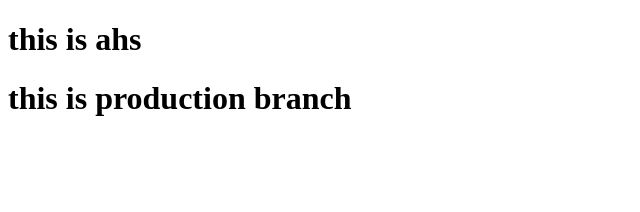
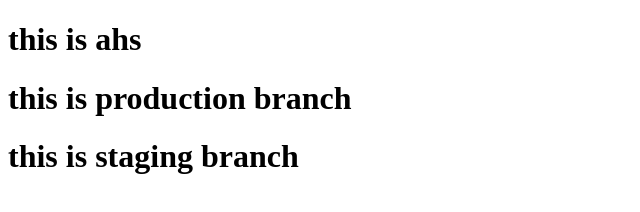
Before and after one commit to Ayushi-png-ctrl/ayushi_netlify, a plain HTML site: page index.html in a window 1280 px wide. Shown: the whole page, without its empty margins (0-640 px from the left). Drawn offline with Linux system fonts and the light colour scheme.

Commit message:
3rd commit

```diff
--- a/index.html
+++ b/index.html
@@ -8,5 +8,6 @@
 <body>
     <h1>this is ahs</h1>
     <h1>this is production branch</h1>
+    <h1>this is staging branch</h1>
 </body>
 </html>
```
